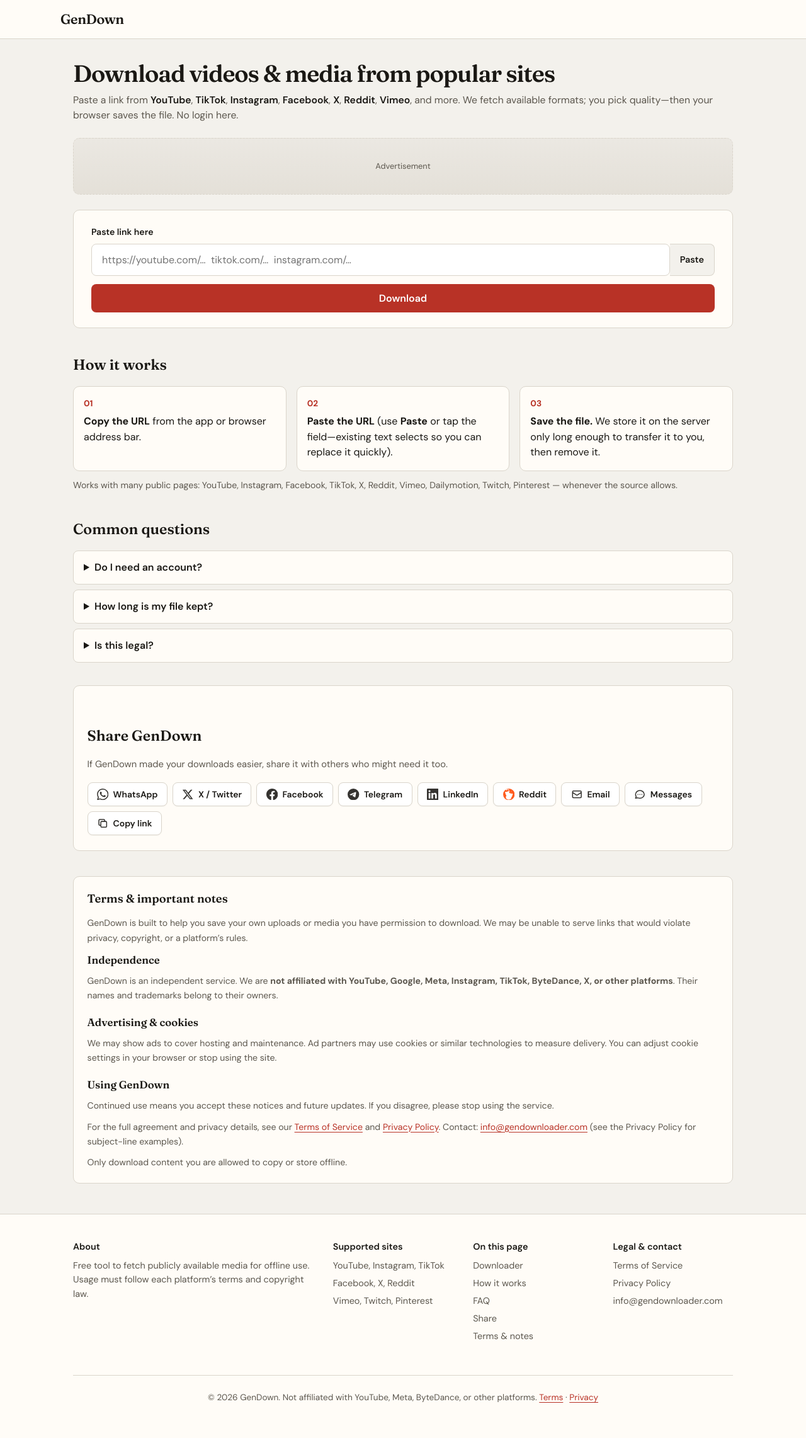
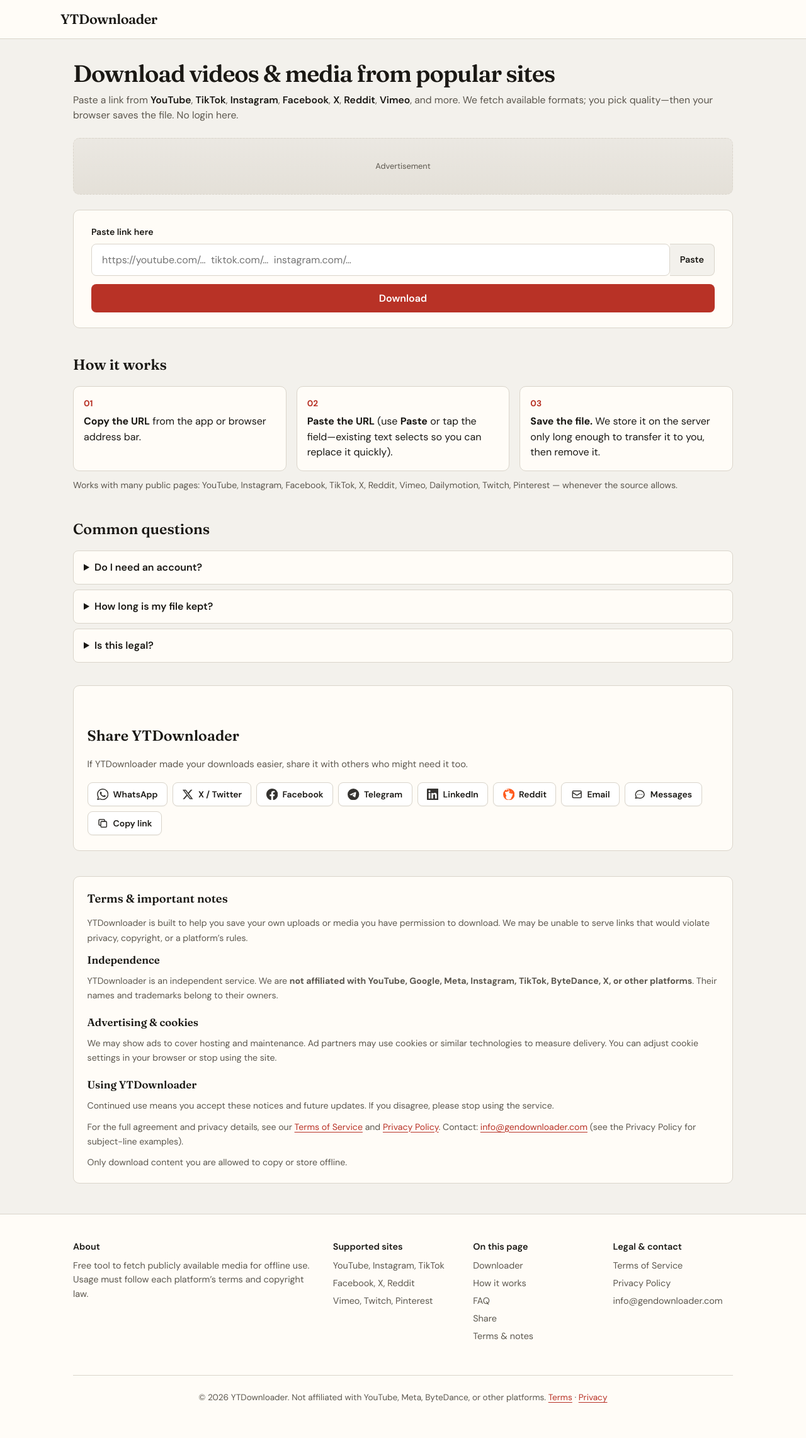
Before and after one commit to CodeWithCrescent/yt-downloader-web, a Django app: page / in a window 1280 px wide. Shown: the whole page at 63% size. Run offline with Django 5.2, Linux system fonts and the light colour scheme; data comes from the database, SQL or seed files in the repository; data that the repository does not hold is empty; parts of the project's set-up code (start-up, migrations or seed data) failed here and were passed over; some libraries are stand-ins or nearby versions.

Commit message:
Site update, add adds

```diff
--- a/templates/base.html
+++ b/templates/base.html
@@ -5,14 +5,16 @@
     <meta name="viewport" content="width=device-width, initial-scale=1.0">
     <meta name="description" content="{% block meta_description %}Download videos from YouTube, TikTok, Instagram, Facebook, X, and more. Paste a link, pick quality. No account.{% endblock %}">
     <meta name="robots" content="index, follow">
-    <meta property="og:title" content="{% block og_title %}GenDown — online video downloader{% endblock %}">
+    <meta property="og:title" content="{% block og_title %}YTDownloader — online video downloader{% endblock %}">
     <meta property="og:description" content="{% block og_description %}Paste a link, choose quality, get your file. Works in the browser.{% endblock %}">
     <meta property="og:type" content="website">
     <link rel="canonical" href="{% block canonical_url %}{{ request.build_absolute_uri }}{% endblock %}">
-    <title>{% block title %}GenDown — download videos from popular sites{% endblock %}</title>
+    <title>{% block title %}YTDownloader — download videos from popular sites{% endblock %}</title>
     <link rel="preconnect" href="https://fonts.googleapis.com">
     <link rel="preconnect" href="https://fonts.gstatic.com" crossorigin>
     <link href="https://fonts.googleapis.com/css2?family=DM+Sans:ital,opsz,wght@0,9..40,400;0,9..40,600;0,9..40,700;1,9..40,400&family=Fraunces:opsz,wght@9..144,600&display=swap" rel="stylesheet">
+    <script async src="https://pagead2.googlesyndication.com/pagead/js/adsbygoogle.js?client=ca-pub-8262270817202803"
+     crossorigin="anonymous"></script>
     <style>
         :root {
             --bg: #f3f1ec;
@@ -119,7 +121,7 @@
     {
         "@context": "https://schema.org",
         "@type": "WebApplication",
-        "name": "GenDown",
+        "name": "YTDownloader",
         "applicationCategory": "UtilitiesApplication",
         "operatingSystem": "Web",
         "offers": { "@type": "Offer", "price": "0", "priceCurrency": "USD" },
@@ -130,7 +132,7 @@
 <body>
     <header class="site-header">
         <div class="wrap header-inner">
-            <a class="logo" href="{% url 'home' %}">GenDown</a>
+            <a class="logo" href="{% url 'home' %}">YTDownloader</a>
         </div>
     </header>
 
@@ -167,10 +169,10 @@
                 <ul class="footer-links">
                     <li><a href="{% url 'terms' %}">Terms of Service</a></li>
                     <li><a href="{% url 'privacy' %}">Privacy Policy</a></li>
-                    <li><a href="mailto:info@gendownloader.com?subject=General%20-%20GenDown%20inquiry">info@gendownloader.com</a></li>
+                    <li><a href="mailto:info@gendownloader.com?subject=General%20-%20YTDownloader%20inquiry">info@gendownloader.com</a></li>
                 </ul>
             </div>
-            <p class="footer-note">&copy; {% now "Y" %} GenDown. Not affiliated with YouTube, Meta, ByteDance, or other platforms. <a href="{% url 'terms' %}">Terms</a> &middot; <a href="{% url 'privacy' %}">Privacy</a></p>
+            <p class="footer-note">&copy; {% now "Y" %} YTDownloader. Not affiliated with YouTube, Meta, ByteDance, or other platforms. <a href="{% url 'terms' %}">Terms</a> &middot; <a href="{% url 'privacy' %}">Privacy</a></p>
         </div>
     </footer>
 
--- a/templates/downloader/download_error.html
+++ b/templates/downloader/download_error.html
@@ -1,6 +1,6 @@
 {% extends 'base.html' %}
 
-{% block title %}Download unavailable — GenDown{% endblock %}
+{% block title %}Download unavailable — YTDownloader{% endblock %}
 
 {% block extra_css %}
         .err-card {
--- a/templates/downloader/download_page.html
+++ b/templates/downloader/download_page.html
@@ -1,6 +1,6 @@
 {% extends 'base.html' %}
 
-{% block title %}Your download — GenDown{% endblock %}
+{% block title %}Your download — YTDownloader{% endblock %}
 {% block meta_description %}Download your file while the link is valid.{% endblock %}
 
 {% block extra_css %}
--- a/templates/downloader/download_success.html
+++ b/templates/downloader/download_success.html
@@ -1,6 +1,6 @@
 {% extends 'base.html' %}
 
-{% block title %}Done — GenDown{% endblock %}
+{% block title %}Done — YTDownloader{% endblock %}
 
 {% block extra_css %}
         .ok-card {
--- a/templates/downloader/home.html
+++ b/templates/downloader/home.html
@@ -1,6 +1,6 @@
 {% extends 'base.html' %}
 
-{% block title %}GenDown — download videos from YouTube, TikTok, Instagram, Facebook &amp; more{% endblock %}
+{% block title %}YTDownloader — download videos from YouTube, TikTok, Instagram, Facebook &amp; more{% endblock %}
 {% block meta_description %}Free online downloader for YouTube, TikTok, Instagram, Facebook, X, Reddit, Vimeo, and more. Paste a link, choose quality, save to your device. No account.{% endblock %}
 
 {% block extra_css %}
@@ -474,13 +474,13 @@
         </details>
         <details>
             <summary>Is this legal?</summary>
-            <p>You are responsible for respecting copyright and each platform’s terms. Use GenDown only for content you have the right to save.</p>
+            <p>You are responsible for respecting copyright and each platform’s terms. Use YTDownloader only for content you have the right to save.</p>
         </details>
     </section>
 
     <section id="share" class="share-section" aria-labelledby="share-heading">
-        <h2 id="share-heading" class="section-title">Share GenDown</h2>
-        <p class="share-lead">If GenDown made your downloads easier, share it with others who might need it too.</p>
+        <h2 id="share-heading" class="section-title">Share YTDownloader</h2>
+        <p class="share-lead">If YTDownloader made your downloads easier, share it with others who might need it too.</p>
         <div class="share-grid" id="shareGrid">
             <button type="button" class="share-btn share-btn--wa" data-share="whatsapp" aria-label="Share on WhatsApp">
                 <svg viewBox="0 0 24 24" fill="currentColor" aria-hidden="true"><path d="M17.472 14.382c-.297-.149-1.758-.867-2.03-.967-.273-.099-.471-.148-.67.15-.197.297-.767.966-.94 1.164-.173.199-.347.223-.644.075-.297-.15-1.255-.463-2.39-1.475-.883-.788-1.48-1.761-1.653-2.059-.173-.297-.018-.458.13-.606.134-.133.298-.347.446-.52.149-.174.198-.298.298-.497.099-.198.05-.371-.025-.52-.075-.149-.669-1.612-.916-2.207-.242-.579-.487-.5-.669-.51-.173-.008-.371-.01-.57-.01-.198 0-.52.074-.792.372-.272.297-1.04 1.016-1.04 2.479 0 1.462 1.065 2.875 1.213 3.074.149.198 2.096 3.2 5.077 4.487.709.306 1.262.489 1.694.625.712.227 1.36.195 1.871.118.571-.085 1.758-.719 2.006-1.413.248-.694.248-1.289.173-1.413-.074-.124-.272-.198-.57-.347m-5.421 7.403h-.004a9.87 9.87 0 01-5.031-1.378l-.361-.214-3.741.982.998-3.648-.235-.374a9.86 9.86 0 01-1.51-5.26c.001-5.45 4.436-9.884 9.888-9.884 2.64 0 5.122 1.03 6.988 2.898a9.825 9.825 0 012.893 6.994c-.003 5.45-4.435 9.884-9.885 9.884m8.413-18.297A11.815 11.815 0 0012.05 0C5.495 0 .16 5.335.157 11.892c0 2.096.547 4.142 1.588 5.945L.057 24l6.305-1.654a11.882 11.882 0 005.683 1.448h.005c6.554 0 11.89-5.335 11.893-11.893a11.821 11.821 0 00-3.48-8.413z"/></svg>
@@ -527,14 +527,14 @@
 
     <section id="legal" class="legal-block" aria-labelledby="legal-heading">
         <h2 id="legal-heading" class="legal-title">Terms &amp; important notes</h2>
-        <p>GenDown is built to help you save your own uploads or media you have permission to download. We may be unable to serve links that would violate privacy, copyright, or a platform’s rules.</p>
+        <p>YTDownloader is built to help you save your own uploads or media you have permission to download. We may be unable to serve links that would violate privacy, copyright, or a platform’s rules.</p>
         <h3>Independence</h3>
-        <p>GenDown is an independent service. We are <strong>not affiliated with YouTube, Google, Meta, Instagram, TikTok, ByteDance, X, or other platforms</strong>. Their names and trademarks belong to their owners.</p>
+        <p>YTDownloader is an independent service. We are <strong>not affiliated with YouTube, Google, Meta, Instagram, TikTok, ByteDance, X, or other platforms</strong>. Their names and trademarks belong to their owners.</p>
         <h3>Advertising &amp; cookies</h3>
         <p>We may show ads to cover hosting and maintenance. Ad partners may use cookies or similar technologies to measure delivery. You can adjust cookie settings in your browser or stop using the site.</p>
-        <h3>Using GenDown</h3>
+        <h3>Using YTDownloader</h3>
         <p>Continued use means you accept these notices and future updates. If you disagree, please stop using the service.</p>
-        <p>For the full agreement and privacy details, see our <a href="{% url 'terms' %}">Terms of Service</a> and <a href="{% url 'privacy' %}">Privacy Policy</a>. Contact: <a href="mailto:info@gendownloader.com?subject=General%20-%20GenDown%20inquiry">info@gendownloader.com</a> (see the Privacy Policy for subject-line examples).</p>
+        <p>For the full agreement and privacy details, see our <a href="{% url 'terms' %}">Terms of Service</a> and <a href="{% url 'privacy' %}">Privacy Policy</a>. Contact: <a href="mailto:info@gendownloader.com?subject=General%20-%20YTDownloader%20inquiry">info@gendownloader.com</a> (see the Privacy Policy for subject-line examples).</p>
         <p style="margin-bottom: 0;">Only download content you are allowed to copy or store offline.</p>
     </section>
 </div>
@@ -984,7 +984,7 @@
         }
     });
 
-    var SHARE_BLURB = 'GenDown — paste a link from YouTube, TikTok, Instagram & more and pick quality. Free, no account.';
+    var SHARE_BLURB = 'YTDownloader — paste a link from YouTube, TikTok, Instagram & more and pick quality. Free, no account.';
 
     function registerShareChannel(channel) {
         return fetch('/share/register/', {
@@ -1020,7 +1020,7 @@
         } else if (channel === 'reddit') {
             window.open('https://www.reddit.com/submit?url=' + encUrl + '&title=' + encBlurb, '_blank', 'noopener,noreferrer');
         } else if (channel === 'email') {
-            window.location.href = 'mailto:?subject=' + encodeURIComponent('GenDown — video downloader') + '&body=' + encBoth;
+            window.location.href = 'mailto:?subject=' + encodeURIComponent('YTDownloader — video downloader') + '&body=' + encBoth;
         } else if (channel === 'sms') {
             window.location.href = 'sms:&body=' + encBoth;
         }
@@ -1054,7 +1054,7 @@
                 if (channel === 'native') {
                     if (navigator.share) {
                         return navigator.share({
-                            title: 'GenDown',
+                            title: 'YTDownloader',
                             text: SHARE_BLURB,
                             url: url
                         }).catch(function () { /* user cancelled */ });
```
Also changed, not shown: templates/downloader/privacy.html (+7 -7 lines), templates/downloader/terms.html (+5 -5 lines).
